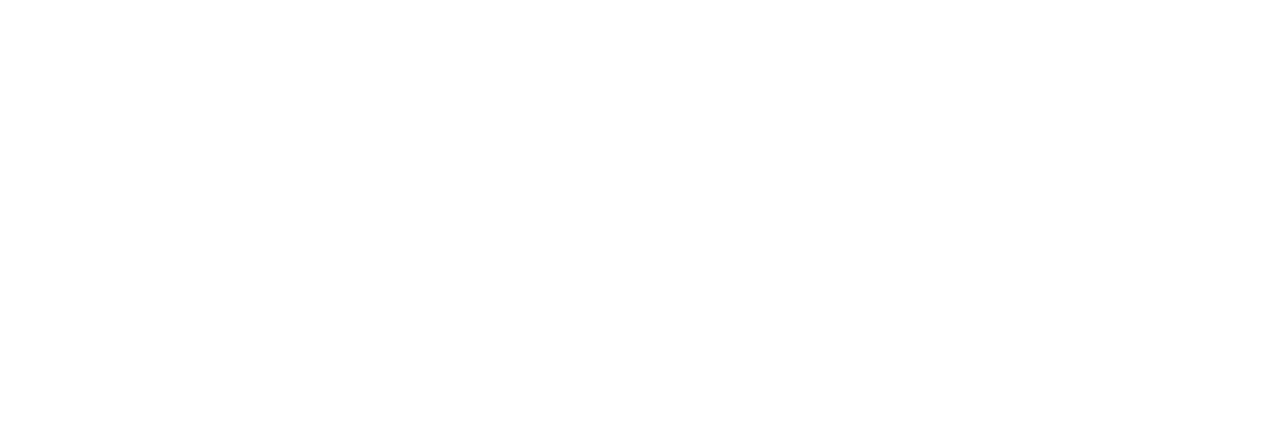
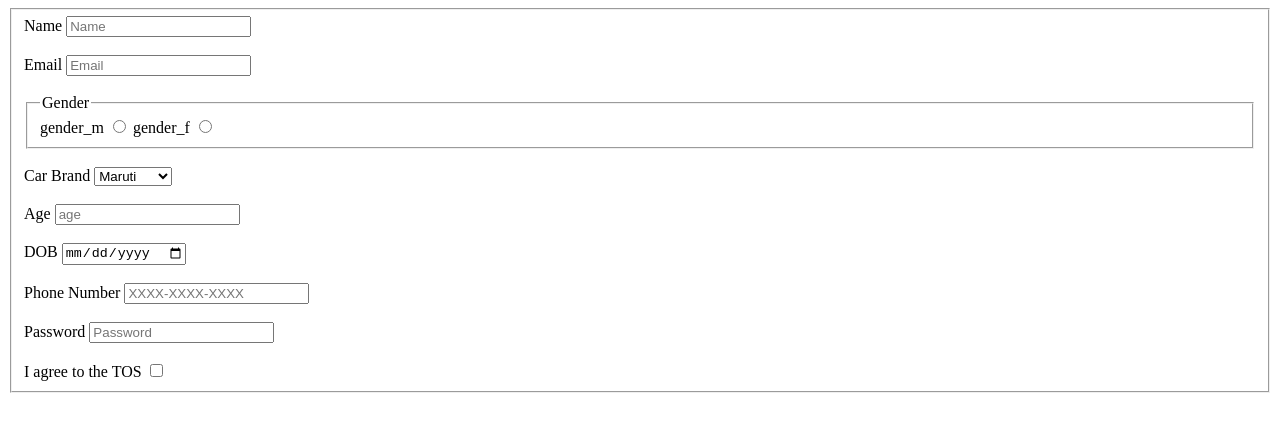
Before and after one commit to acciojob/signup-form-car-prashantrinshu, a website: page main.html in a window 1280 px wide. Drawn offline with Linux system fonts and the light colour scheme.

Commit message:
created a submission

```diff
--- a/main.html
+++ b/main.html
@@ -8,6 +8,59 @@
 
 <body>
 	<!-- the entire body must be written by student -->
+	<form>
+		<fieldset>
+			<label for="name">Name</label>
+			<input type="text" id="name" placeholder="Name" required>
+			<br/>
+			<br/>
+			<label for="email">Email</label>
+			<input type="email" id="email" placeholder="Email" required>
+			<br/>
+			<br/>
+			<fieldset>
+				<legend>Gender</legend>
+				<label for="gender">gender_m</label>
+				<input type="radio" id="gender" name="gender" required>
+				<label for="gender">gender_f</label>
+				<input type="radio" id="gender" name="gender" required>
+			</fieldset>
+			<br/>
+
+			<label for="car">Car Brand</label>
+			<select name="car" id="car">
+				<option value="maruti">Maruti</option>
+				<option value="tata">Tata</option>
+				<option value="mahindra">Mahindra</option>
+			</select>
+			<br/>
+			<br/>
+
+			<label for="age">Age</label>
+			<input type="number" id="age" required placeholder="age">
+			<br/>
+			<br/>
+
+			<label for="dob">DOB</label>
+			<input type="date" id="dob" required>
+			<br/>
+			<br/>
+
+			<label for="telephone">Phone Number</label>
+			<input type="tel" id="telephone" placeholder="XXXX-XXXX-XXXX">
+			<br/>
+			<br/>
+
+			<label for="password">Password</label>
+			<input type="password" id="password" placeholder="Password" required>
+			<br/>
+			<br/>
+
+			<label for="tos">I agree to the TOS</label>
+			<input type="checkbox" id="tos" placeholder="-" required>
+
+		</fieldset>
+	</form>
     <script type="text/javascript" src="./script.js">
 </script>
 
```
